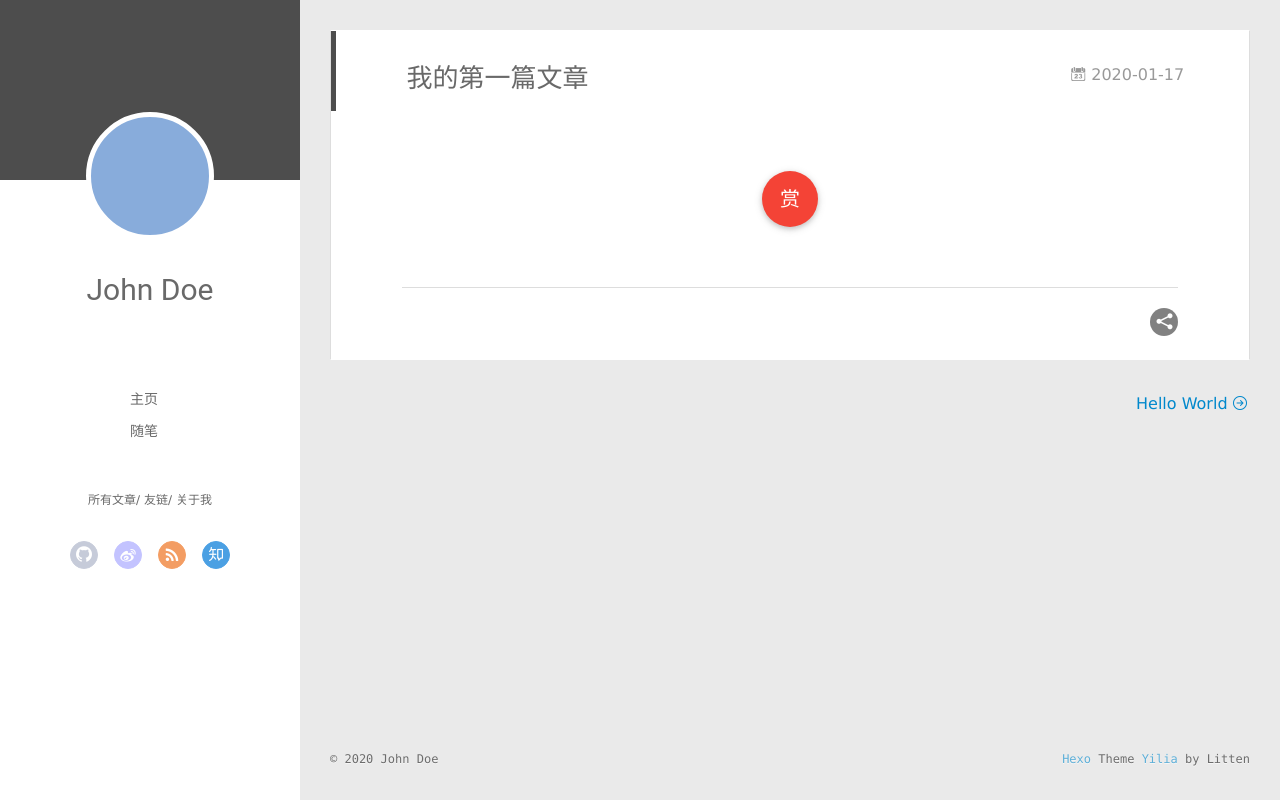
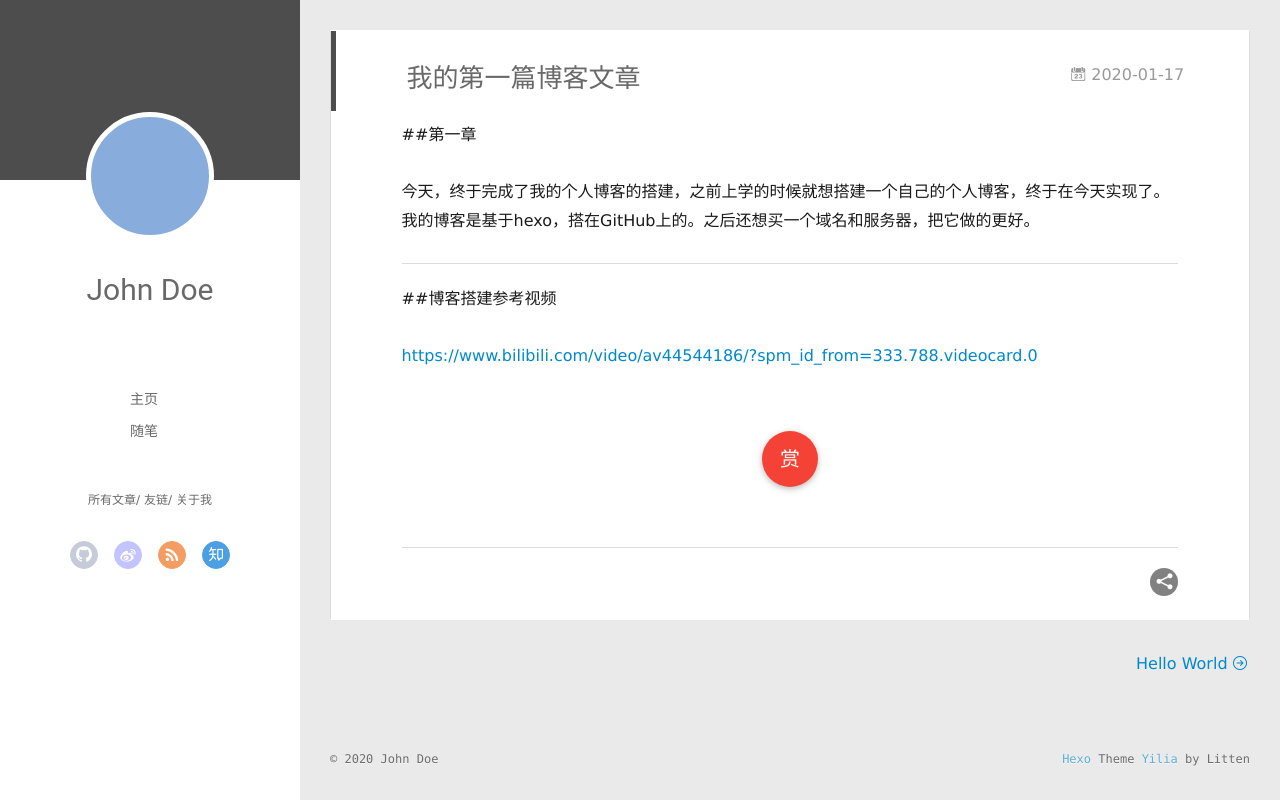
Before and after one commit to max21-nc/max21-nc.github.io, a plain HTML site: page 2020/01/17/我的第一篇文章/index.html in a window 1280 px wide. Drawn offline with Linux system fonts and the light colour scheme; no server answers.

Commit message:
Site updated: 2020-01-17 14:22:30

```diff
--- a/2020/01/17/我的第一篇文章/index.html
+++ b/2020/01/17/我的第一篇文章/index.html
@@ -6,15 +6,17 @@
   <meta name="renderer" content="webkit">
   <meta http-equiv="X-UA-Compatible" content="IE=edge" >
   <link rel="dns-prefetch" href="http://yoursite.com">
-  <title>我的第一篇文章 | Hexo</title>
+  <title>我的第一篇博客文章 | Hexo</title>
   <meta name="viewport" content="width=device-width, initial-scale=1, maximum-scale=1">
-  <meta property="og:type" content="article">
-<meta property="og:title" content="我的第一篇文章">
+  <meta name="description" content="##第一章 今天，终于完成了我的个人博客的搭建，之前上学的时候就想搭建一个自己的个人博客，终于在今天实现了。我的博客是基于hexo，搭在GitHub上的。之后还想买一个域名和服务器，把它做的更好。  ##博客搭建参考视频 https:&#x2F;&#x2F;www.bilibili.com&#x2F;video&#x2F;av44544186&#x2F;?spm_id_from&#x3D;333.788.videocard.0">
+<meta property="og:type" content="article">
+<meta property="og:title" content="我的第一篇博客文章">
 <meta property="og:url" content="http://yoursite.com/2020/01/17/%E6%88%91%E7%9A%84%E7%AC%AC%E4%B8%80%E7%AF%87%E6%96%87%E7%AB%A0/index.html">
 <meta property="og:site_name" content="Hexo">
+<meta property="og:description" content="##第一章 今天，终于完成了我的个人博客的搭建，之前上学的时候就想搭建一个自己的个人博客，终于在今天实现了。我的博客是基于hexo，搭在GitHub上的。之后还想买一个域名和服务器，把它做的更好。  ##博客搭建参考视频 https:&#x2F;&#x2F;www.bilibili.com&#x2F;video&#x2F;av44544186&#x2F;?spm_id_from&#x3D;333.788.videocard.0">
 <meta property="og:locale" content="en_US">
 <meta property="article:published_time" content="2020-01-17T04:57:24.000Z">
-<meta property="article:modified_time" content="2020-01-17T04:57:24.990Z">
+<meta property="article:modified_time" content="2020-01-17T06:21:39.498Z">
 <meta property="article:author" content="John Doe">
 <meta name="twitter:card" content="summary">
 
@@ -159,7 +161,7 @@
 
 
     <h1 class="article-title" itemprop="name">
-      我的第一篇文章
+      我的第一篇博客文章
     </h1>
 
 
@@ -172,6 +174,11 @@
 
     <div class="article-entry" itemprop="articleBody">
 
+        <p>##第一章</p>
+<p>今天，终于完成了我的个人博客的搭建，之前上学的时候就想搭建一个自己的个人博客，终于在今天实现了。我的博客是基于hexo，搭在GitHub上的。之后还想买一个域名和服务器，把它做的更好。</p>
+<hr>
+<p>##博客搭建参考视频</p>
+<p><a href="https://www.bilibili.com/video/av44544186/?spm_id_from=333.788.videocard.0" target="_blank" rel="noopener">https://www.bilibili.com/video/av44544186/?spm_id_from=333.788.videocard.0</a></p>
 
 
 
```
Also changed, not shown: 2020/01/17/hello-world/index.html (+1 -1 lines), archives/2020/01/index.html (+1 -1 lines), archives/2020/index.html (+1 -1 lines), archives/index.html (+1 -1 lines), index.html (+6 -1 lines).
